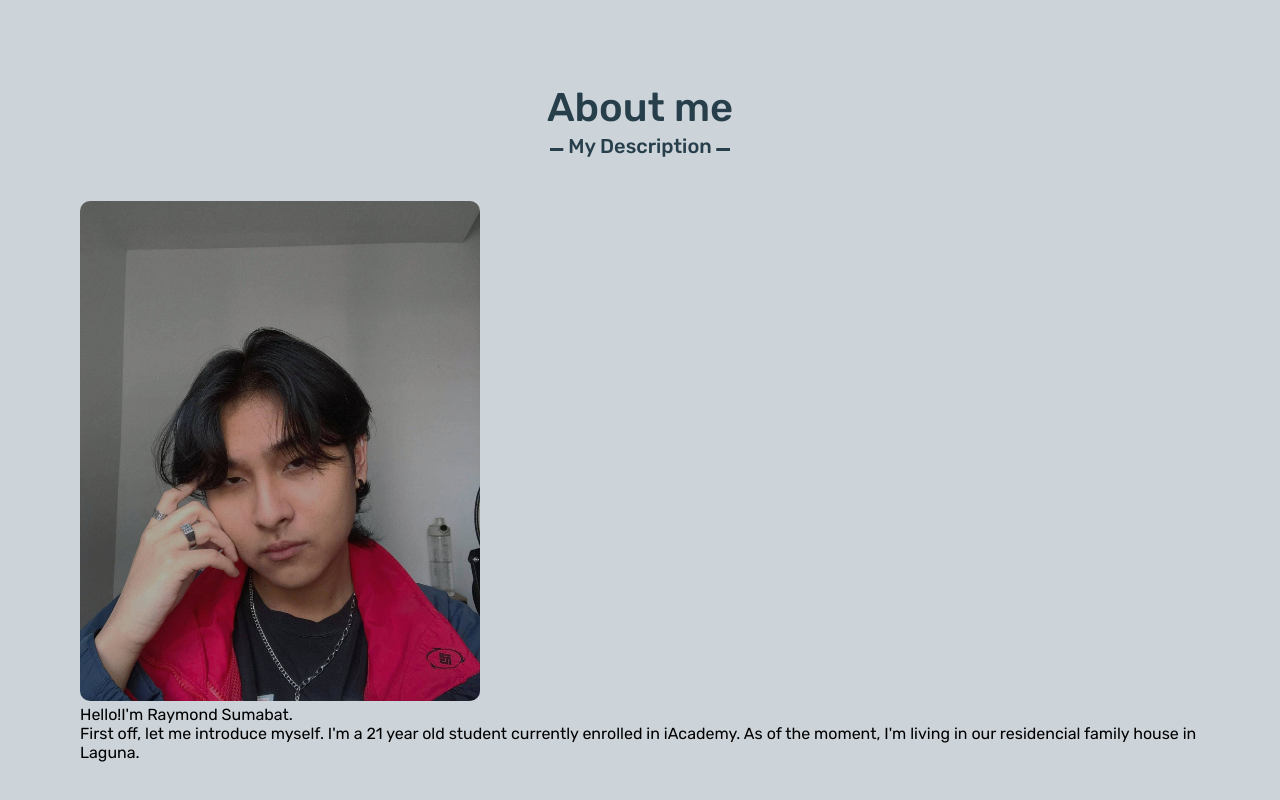
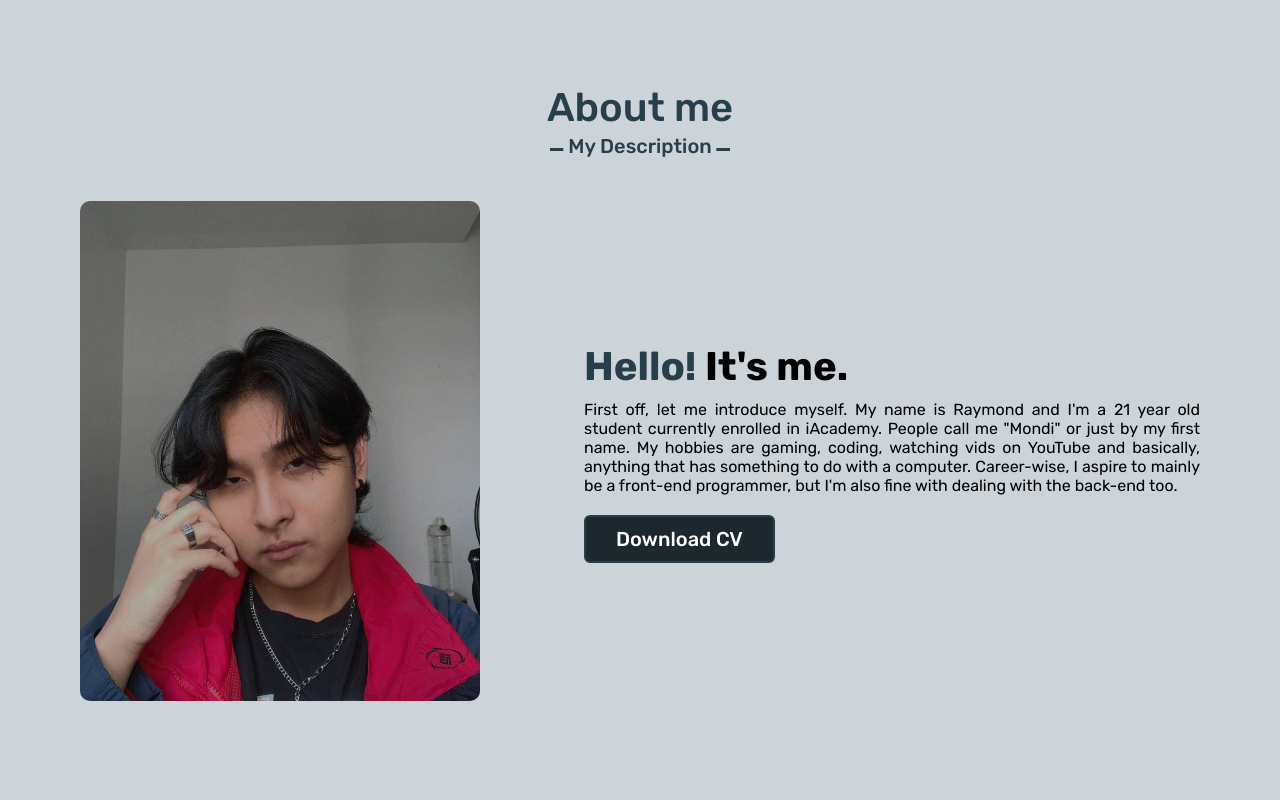
Before and after one commit to raymondsumabat/raymondsumabat.github.io, a plain HTML site: page index.html in a window 1280 px wide. Shown: the part 816-1616 px from the top of the page. Drawn offline with nearby package versions, Linux system fonts and the light colour scheme.

Commit message:
Added description

```diff
--- a/css/index-style.css
+++ b/css/index-style.css
@@ -112,17 +112,17 @@ body{
 }
 .home .home-content a{
     display: inline-block;
-    background: rgb(20, 20, 20);
+    background: #1C282E;
     color: rgb(255, 255, 255);
     font-size: 25px;
     padding: 12px 36px;
     margin-top: 20px;
     border-radius: 6px;
-    border: 2px solid rgb(41,41,41);
+    border: 2px solid #308cf5;
     transition: all 0.3s ease;
 }
 .home .home-content a:hover{
-    color: rgb(41, 41, 41);
+    color: #273F4B;
     background: none;
 }
 /* style for about section */
@@ -163,11 +163,50 @@ section{
     background: #CCD3D9;
     transform: translateX(-50%);
 }
+.about .about-content{
+    display: flex;
+    flex-wrap: wrap;
+    align-items: center;
+    justify-content: space-between;
+}
+.about .about-content .left{
+    width: 45%;
+}
 .about .about-content .left img{
     height: 500px;
     width: 400px;
     object-fit: cover;
     border-radius: 10px;
+}
+.about .about-content .right{
+    width: 55%;
+}
+.about .about-content .right .text{
+    font-size: 40px;
+    font-weight: 600;
+    margin-bottom: 10px;;
+}
+.about .about-content .right .text span{
+    color:#273F4B;
+}
+.about .about-content .right p{
+    text-align: justify;
+}
+.about .about-content .right a{
+    display: inline-block;
+    background: #1C282E;
+    color: rgb(255, 255, 255);
+    font-size: 20px;
+    font-weight: 500;
+    padding: 10px 30px;
+    margin-top: 20px;
+    border-radius: 6px;
+    border: 2px solid #273F4B;
+    transition: all 0.3s ease;
+}
+.about .about-content .right a:hover{
+    color:#1C282E;
+    background: none;
 }
 
 /* start of responsive media query */
@@ -216,11 +255,11 @@ section{
     }
     .home .home-content .text-2{
         font-size: 70px;
-        color: rgb(20, 20, 20);
+        color: #CCD3D9;
     }
     .home .home-content .text-3{
         font-size: 40px;
-        color: rgb(20, 20, 20);
+        color: #CCD3D9;
     }
 
     .home .home-content a{
@@ -234,11 +273,11 @@ section{
     }
     .home .home-content .text-2{
         font-size: 60px;
-        color: rgb(20, 20, 20);
+        color: #CCD3D9;
     }
     .home .home-content .text-3{
         font-size: 32px;
-        color: rgb(20, 20, 20);
+        color: #CCD3D9;
     }
     .home .home-content a{
         font-size: 20px;
@@ -249,10 +288,10 @@ section{
 @media (max-width: 500px){
     .home .home-content .text-2{
         font-size: 50px;
-        color: rgb(20, 20, 20);
+        color: #CCD3D9;
     }
     .home .home-content .text-3{
         font-size: 27px;
-        color: rgb(20, 20, 20);
+        color: #CCD3D9;
     }
 }
--- a/index.html
+++ b/index.html
@@ -34,7 +34,7 @@
                     <div class="text-2">Raymond Sumabat</div>
                     <div class="text-3">and I'm an aspiring <span>Developer.</span></div>
                     <div class="text-4">a 4th year student from <span>iAcademy.</span></div>
-                    <a href="#">Hire Me</a>
+                    <a href="#">Contact Me</a>
                 </div>
             </div>
         </section>
@@ -48,10 +48,12 @@
                         <img src="img/profile.jpg" alt="">
                     </div>
                     <div class="column right">
-                        <div class="text"><span>Hello!</span>I'm Raymond Sumabat.</div>
-                        <p>First off, let me introduce myself. I'm a 21 year old student currently enrolled in iAcademy. As of the moment, I'm living in our residencial
-                            family house in Laguna.
+                        <div class="text"><span>Hello!</span> It's me.</div>
+                        <p>First off, let me introduce myself. My name is Raymond and I'm a 21 year old student currently enrolled in iAcademy. People call me "Mondi" or just by my first name.
+                            My hobbies are gaming, coding, watching vids on YouTube and basically, anything that has something to do with a computer. Career-wise, I aspire to mainly
+                            be a front-end programmer, but I'm also fine with dealing with the back-end too.
                         </p>
+                        <a href="">Download CV</a>
                     </div>
                 </div>
             </div>
```
